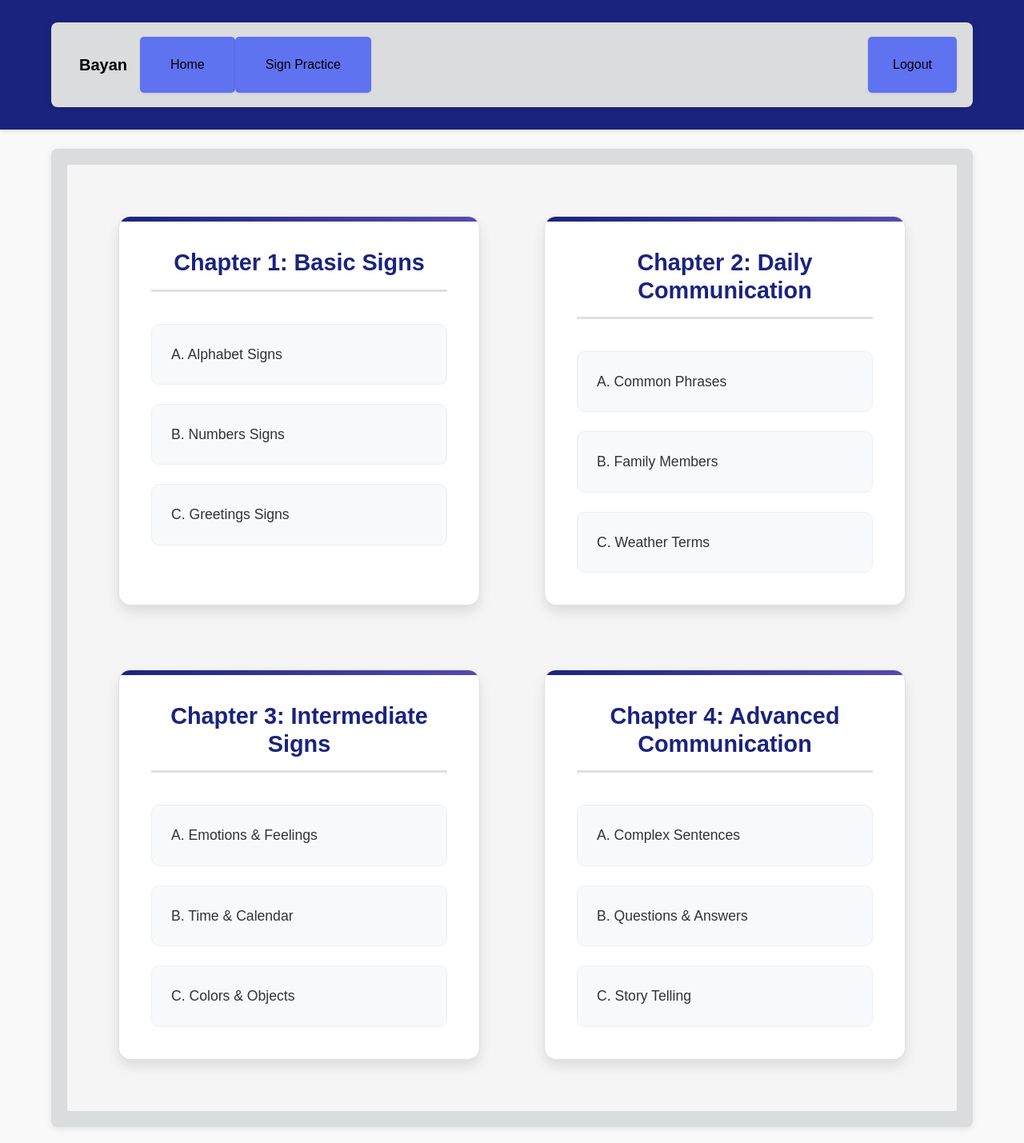
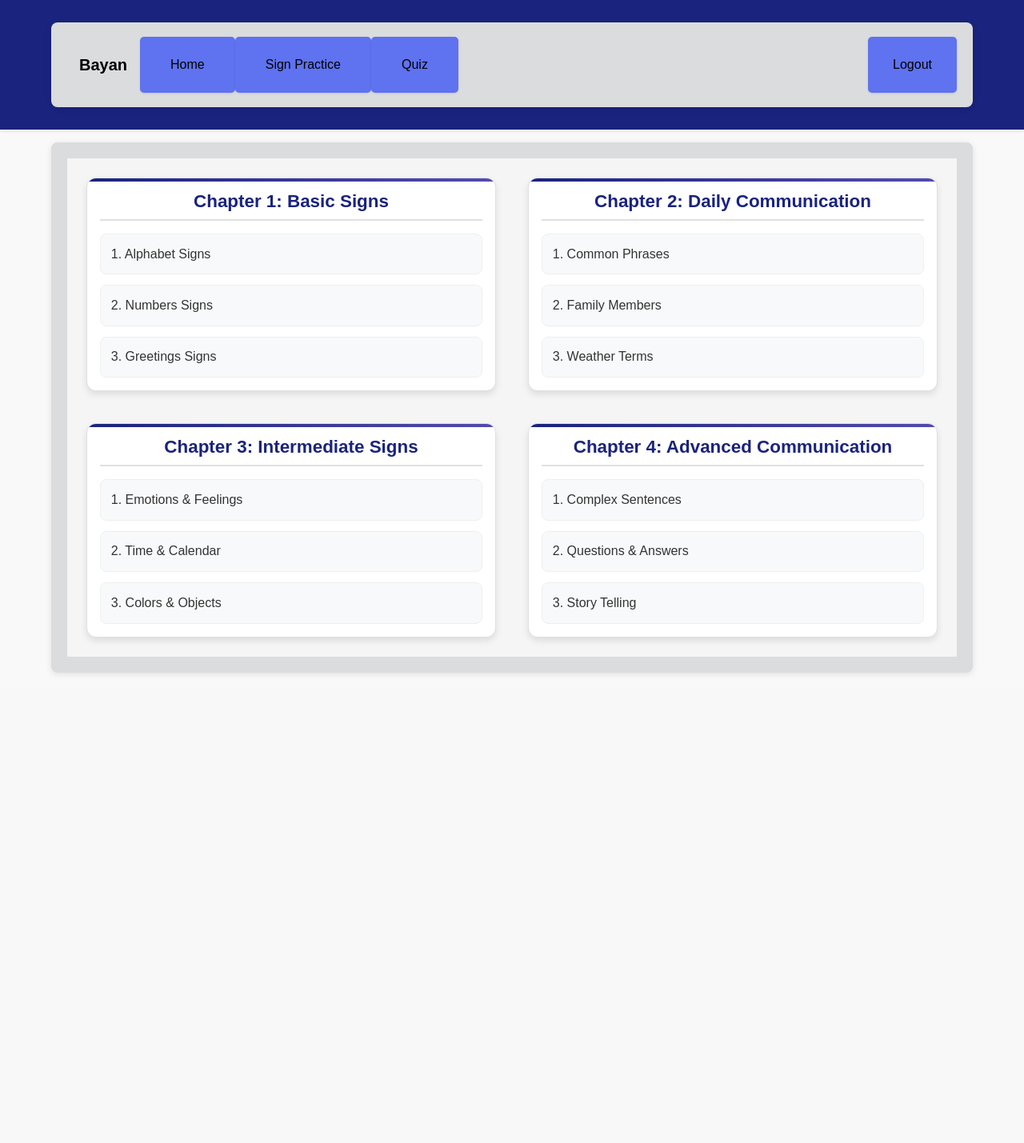
Before and after one commit to nawafalhu/Bayan, a Django app: page / in a window 1280 px wide. Shown: the whole page at 80% size. After the commit the page ends 843 px from the top, so only its background shows below. Run offline with Django 5.2, Linux system fonts and the light colour scheme; a user stored in the database is signed in.

Commit message:
adding chapters and quiz

```diff
--- a/BayanProject/BayanProject/settings.py
+++ b/BayanProject/BayanProject/settings.py
@@ -124,9 +124,11 @@ USE_TZ = True
 # Static files (CSS, JavaScript, Images)
 # https://docs.djangoproject.com/en/5.0/howto/static-files/
 
-STATIC_URL = "static/"
 STATIC_URL = '/static/'
-STATICFILES_DIRS = [BASE_DIR / 'main/static']
+STATICFILES_DIRS = [
+    BASE_DIR / "static",
+]
+STATIC_ROOT = BASE_DIR / 'staticfiles'
 
 # Default primary key field type
 # https://docs.djangoproject.com/en/5.0/ref/settings/#default-auto-field
--- a/BayanProject/main/static/main/styles.css
+++ b/BayanProject/main/static/main/styles.css
@@ -209,7 +209,7 @@ footer {
 }
 
 .navbar {
-    min-height: 100px;
+    min-height: 70px;
     display: flex;
     align-items: center;
     background-color: #1a237e !important;
@@ -222,7 +222,7 @@ footer {
     transform: translateX(-50%);
     padding: 1rem 0;
     margin: 0;
-    font-size: 3rem !important;
+    font-size: 2.5rem !important;
     line-height: 1.2;
     vertical-align: middle;
     color: black !important;
@@ -322,8 +322,8 @@ footer {
 .chapters-container {
     display: grid;
     grid-template-columns: repeat(2, 1fr);
-    gap: 3rem;
-    padding: 3rem;
+    gap: 1.5rem;
+    padding: 1rem;
     max-width: 1400px;
     margin: 0 auto;
     background-color: #f5f5f5;
@@ -331,14 +331,14 @@ footer {
 
 .chapter-card {
     background-color: white;
-    border-radius: 15px;
-    padding: 2.5rem;
-    box-shadow: 0 8px 16px rgba(0, 0, 0, 0.1);
+    border-radius: 12px;
+    padding: 1rem;
+    box-shadow: 0 4px 8px rgba(0, 0, 0, 0.1);
     transition: transform 0.3s ease, box-shadow 0.3s ease;
     border: 1px solid #e0e0e0;
     position: relative;
     overflow: hidden;
-    margin: 1rem;
+    margin: 0.5rem;
 }
 
 .chapter-card::before {
@@ -347,21 +347,21 @@ footer {
     top: 0;
     left: 0;
     right: 0;
-    height: 6px;
+    height: 4px;
     background: linear-gradient(to right, #1a237e, #534bae);
 }
 
 .chapter-card:hover {
-    transform: translateY(-8px);
-    box-shadow: 0 12px 24px rgba(0, 0, 0, 0.15);
+    transform: translateY(-4px);
+    box-shadow: 0 6px 12px rgba(0, 0, 0, 0.1);
 }
 
 .chapter-title {
     color: #1a237e;
-    font-size: 1.8rem;
-    margin-bottom: 2.5rem;
-    padding-bottom: 1rem;
-    border-bottom: 3px solid #e0e0e0;
+    font-size: 1.4rem;
+    margin-bottom: 1rem;
+    padding-bottom: 0.5rem;
+    border-bottom: 2px solid #e0e0e0;
     font-weight: bold;
     text-align: center;
 }
@@ -369,7 +369,7 @@ footer {
 .lessons-list {
     display: flex;
     flex-direction: column;
-    gap: 1.5rem;
+    gap: 0.8rem;
 }
 
 .lesson-link {
@@ -379,18 +379,18 @@ footer {
 
 .lesson-item {
     background-color: #f8f9fa;
-    padding: 1.5rem;
-    border-radius: 10px;
+    padding: 0.8rem;
+    border-radius: 8px;
     color: #333;
     transition: all 0.3s ease;
     border: 1px solid #eee;
-    font-size: 1.1rem;
+    font-size: 1rem;
 }
 
 .lesson-item:hover {
     background-color: #1a237e;
     color: white;
-    transform: translateX(10px);
+    transform: translateX(5px);
     border-color: #1a237e;
     box-shadow: 0 4px 8px rgba(0, 0, 0, 0.1);
 }
@@ -422,3 +422,113 @@ footer {
         font-size: 1.5rem;
     }
 }
+
+/* Adjust container margin to reduce overall page height */
+.container.mt-4 {
+    margin-top: 1rem !important;
+}
+
+/* Lesson Page Styling */
+.lesson-page-container {
+    background-color: white;
+    border-radius: 12px;
+    padding: 2rem;
+    box-shadow: 0 2px 4px rgba(0, 0, 0, 0.1);
+    margin: 1rem auto;
+    max-width: 1200px;
+}
+
+.lesson-header {
+    text-align: center;
+    margin-bottom: 2rem;
+    padding-bottom: 1rem;
+    border-bottom: 2px solid #e0e0e0;
+}
+
+.lesson-header h1 {
+    color: #1a237e;
+    font-size: 2rem;
+    font-weight: bold;
+    margin: 0;
+}
+
+.lesson-content {
+    padding: 1rem;
+    background-color: #f8f9fa;
+    border-radius: 8px;
+    min-height: 400px;
+}
+
+/* Responsive adjustments for lesson page */
+@media (max-width: 768px) {
+    .lesson-page-container {
+        padding: 1rem;
+    }
+
+    .lesson-header h1 {
+        font-size: 1.5rem;
+    }
+}
+
+/* Quiz specific styles */
+.quiz-item {
+    background-color: #502387;  /* Different color for quiz buttons */
+    color: white;
+    font-weight: bold;
+    text-align: center;
+    padding: 1rem;
+}
+
+.quiz-item:hover {
+    background-color: #6a1b9a;
+    transform: translateX(5px);
+}
+
+/* Quiz Start Page Styling */
+.quiz-content {
+    padding: 2rem;
+    background-color: #f8f9fa;
+    border-radius: 8px;
+    min-height: 300px;
+}
+
+.quiz-instructions {
+    margin-bottom: 2rem;
+}
+
+.quiz-instructions h3 {
+    color: #1a237e;
+    margin-bottom: 1rem;
+}
+
+.quiz-instructions ul {
+    list-style-type: disc;
+    padding-left: 1.5rem;
+    color: #333;
+}
+
+.quiz-instructions li {
+    margin-bottom: 0.5rem;
+    background: none;
+    box-shadow: none;
+    padding: 0.25rem 0;
+}
+
+.quiz-start-button {
+    text-align: center;
+    margin-top: 2rem;
+}
+
+.start-quiz-btn {
+    background-color: #502387;
+    border: none;
+    padding: 1rem 3rem;
+    font-size: 1.2rem;
+    transition: all 0.3s ease;
+}
+
+.start-quiz-btn:hover {
+    background-color: #6a1b9a;
+    transform: translateY(-2px);
+    box-shadow: 0 4px 8px rgba(0, 0, 0, 0.2);
+}
--- a/BayanProject/main/templates/main/base.html
+++ b/BayanProject/main/templates/main/base.html
@@ -5,7 +5,7 @@
     <title>Sign Language Learning</title>
     <!-- Add Bootstrap CSS -->
     <link href="https://cdn.jsdelivr.net/npm/bootstrap@5.3.0/dist/css/bootstrap.min.css" rel="stylesheet">
-    <link rel="stylesheet" type="text/css" href="{% static 'main/styles.css' %}">
+    <link rel="stylesheet" type="text/css" href="{% static 'main/styles.css' %}?v=2">
 
 </head>
 <body>
@@ -33,6 +33,9 @@
                             </li>
                             <li class="nav-item">
                                 <a class="nav-link" href="{% url 'sign_practice' %}">Sign Practice</a>
+                            </li>
+                            <li class="nav-item">
+                                <a class="nav-link" href="{% url 'quiz' %}">Quiz</a>
                             </li>
                         </ul>
                         <ul class="navbar-nav">
--- a/BayanProject/main/templates/main/home.html
+++ b/BayanProject/main/templates/main/home.html
@@ -7,13 +7,13 @@
         <h2 class="chapter-title">Chapter 1: Basic Signs</h2>
         <div class="lessons-list">
             <a href="{% url 'lesson' chapter=1 lesson=1 %}" class="lesson-link">
-                <div class="lesson-item">A. Alphabet Signs</div>
+                <div class="lesson-item">1. Alphabet Signs</div>
             </a>
             <a href="{% url 'lesson' chapter=1 lesson=2 %}" class="lesson-link">
-                <div class="lesson-item">B. Numbers Signs</div>
+                <div class="lesson-item">2. Numbers Signs</div>
             </a>
             <a href="{% url 'lesson' chapter=1 lesson=3 %}" class="lesson-link">
-                <div class="lesson-item">C. Greetings Signs</div>
+                <div class="lesson-item">3. Greetings Signs</div>
             </a>
         </div>
     </div>
@@ -23,13 +23,13 @@
         <h2 class="chapter-title">Chapter 2: Daily Communication</h2>
         <div class="lessons-list">
             <a href="{% url 'lesson' chapter=2 lesson=1 %}" class="lesson-link">
-                <div class="lesson-item">A. Common Phrases</div>
+                <div class="lesson-item">1. Common Phrases</div>
             </a>
             <a href="{% url 'lesson' chapter=2 lesson=2 %}" class="lesson-link">
-                <div class="lesson-item">B. Family Members</div>
+                <div class="lesson-item">2. Family Members</div>
             </a>
             <a href="{% url 'lesson' chapter=2 lesson=3 %}" class="lesson-link">
-                <div class="lesson-item">C. Weather Terms</div>
+                <div class="lesson-item">3. Weather Terms</div>
             </a>
         </div>
     </div>
@@ -39,13 +39,13 @@
         <h2 class="chapter-title">Chapter 3: Intermediate Signs</h2>
         <div class="lessons-list">
             <a href="{% url 'lesson' chapter=3 lesson=1 %}" class="lesson-link">
-                <div class="lesson-item">A. Emotions & Feelings</div>
+                <div class="lesson-item">1. Emotions & Feelings</div>
             </a>
             <a href="{% url 'lesson' chapter=3 lesson=2 %}" class="lesson-link">
-                <div class="lesson-item">B. Time & Calendar</div>
+                <div class="lesson-item">2. Time & Calendar</div>
             </a>
             <a href="{% url 'lesson' chapter=3 lesson=3 %}" class="lesson-link">
-                <div class="lesson-item">C. Colors & Objects</div>
+                <div class="lesson-item">3. Colors & Objects</div>
             </a>
         </div>
     </div>
@@ -55,13 +55,13 @@
         <h2 class="chapter-title">Chapter 4: Advanced Communication</h2>
         <div class="lessons-list">
             <a href="{% url 'lesson' chapter=4 lesson=1 %}" class="lesson-link">
-                <div class="lesson-item">A. Complex Sentences</div>
+                <div class="lesson-item">1. Complex Sentences</div>
             </a>
             <a href="{% url 'lesson' chapter=4 lesson=2 %}" class="lesson-link">
-                <div class="lesson-item">B. Questions & Answers</div>
+                <div class="lesson-item">2. Questions & Answers</div>
             </a>
             <a href="{% url 'lesson' chapter=4 lesson=3 %}" class="lesson-link">
-                <div class="lesson-item">C. Story Telling</div>
+                <div class="lesson-item">3. Story Telling</div>
             </a>
         </div>
     </div>
--- a/BayanProject/main/urls.py
+++ b/BayanProject/main/urls.py
@@ -12,4 +12,6 @@ urlpatterns = [
     path('logout/', LogoutView.as_view(), name='logout'),
     path('signup/', views.signup, name='signup'),  # Add a signup view (optional)
     path('lesson/<int:chapter>/<int:lesson>/', views.lesson_view, name='lesson'),
+    path('quiz/', views.quiz, name='quiz'),
+    path('quiz/<int:chapter>/', views.quiz_start, name='quiz_start'),
 ]
--- a/BayanProject/main/views.py
+++ b/BayanProject/main/views.py
@@ -36,9 +36,43 @@ def signup(request):
         form = CustomUserCreationForm()
     return render(request, 'main/signup.html', {'form': form})
 
+def get_lesson_title(chapter, lesson):
+    lessons = {
+        1: {
+            1: "Alphabet Signs",
+            2: "Numbers Signs",
+            3: "Greetings Signs"
+        },
+        2: {
+            1: "Common Phrases",
+            2: "Family Members",
+            3: "Weather Terms"
+        },
+        3: {
+            1: "Emotions & Feelings",
+            2: "Time & Calendar",
+            3: "Colors & Objects"
+        },
+        4: {
+            1: "Complex Sentences",
+            2: "Questions & Answers",
+            3: "Story Telling"
+        }
+    }
+    return lessons.get(chapter, {}).get(lesson, "Lesson Not Found")
+
 def lesson_view(request, chapter, lesson):
-    # You can customize this view to show different content based on chapter and lesson numbers
+    lesson_title = get_lesson_title(chapter, lesson)
     return render(request, 'main/lesson.html', {
         'chapter': chapter,
-        'lesson': lesson
+        'lesson': lesson,
+        'lesson_title': lesson_title
     })
+
+@login_required
+def quiz(request):
+    return render(request, 'main/quiz.html')
+
+@login_required
+def quiz_start(request, chapter):
+    return render(request, 'main/quiz_start.html', {'chapter': chapter})
```
Also changed, not shown: BayanProject/main/templates/main/lesson.html (added, +45 -0 lines), BayanProject/main/templates/main/quiz.html (added, +45 -0 lines), BayanProject/main/templates/main/quiz_start.html (added, +23 -0 lines), BayanProject/db.sqlite3.
